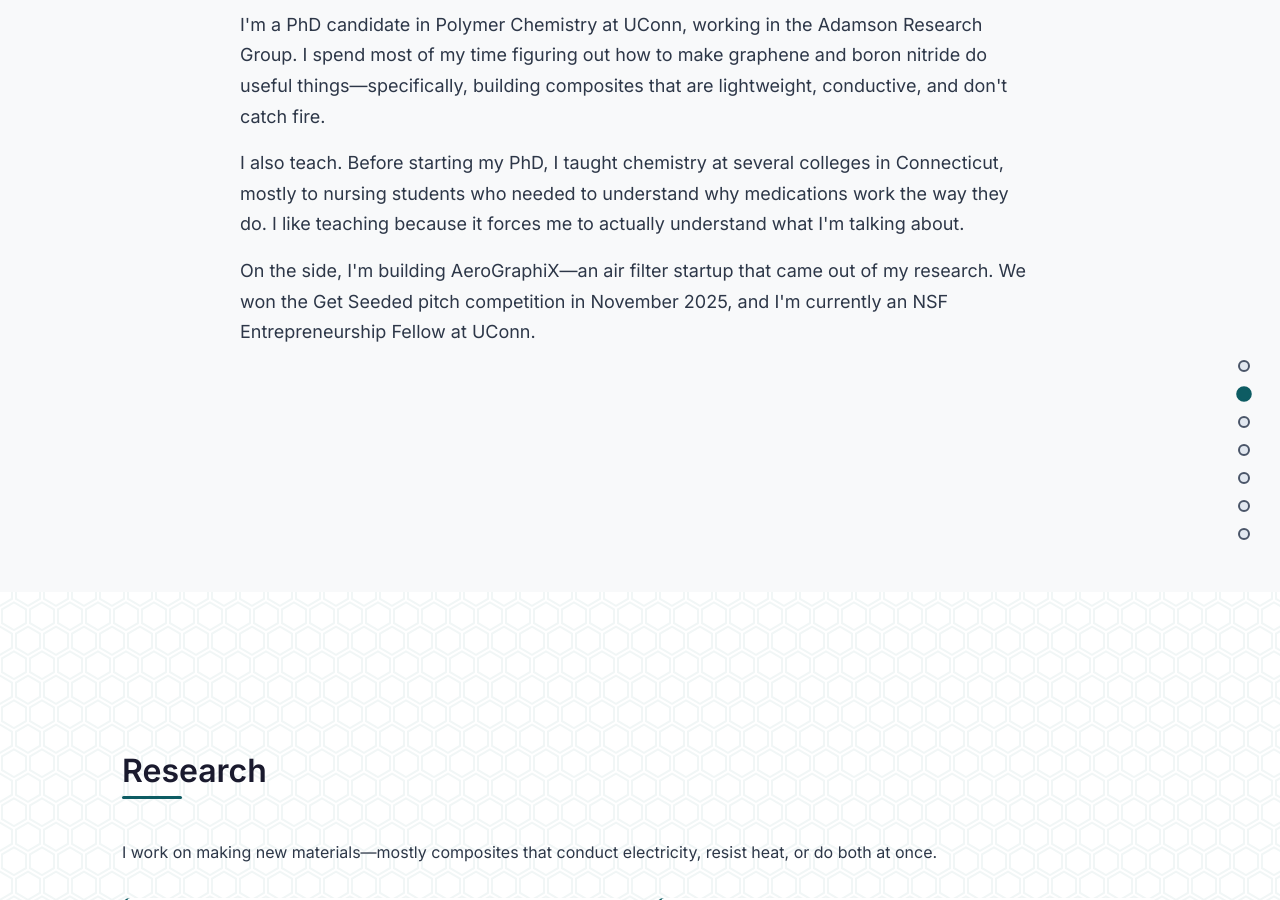
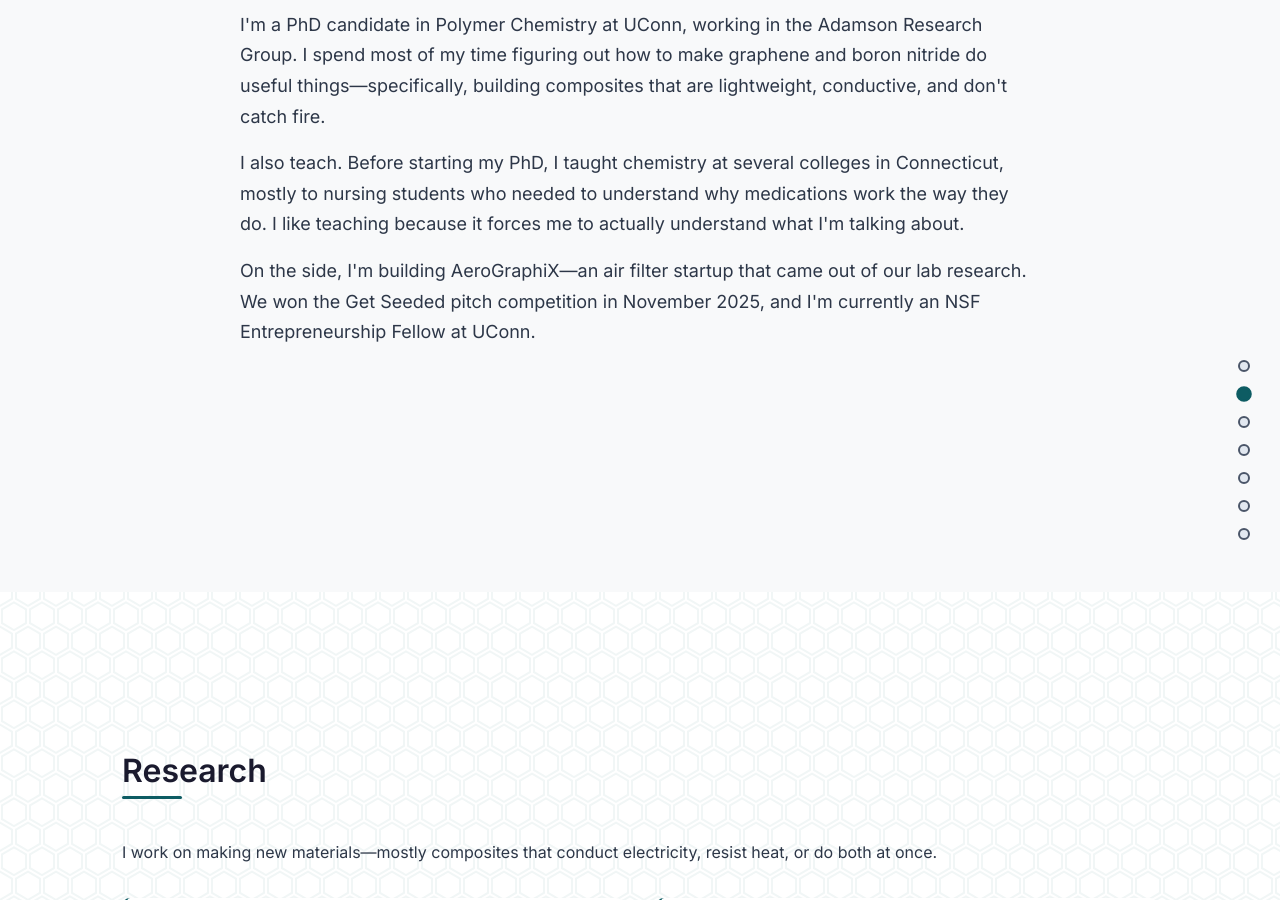
Before and after one commit to deep2025ai/deep2025ai.github.io, a Jekyll site: the page built from index.html, in a window 1280 px wide and 900 px high, scrolled down 1208 px. Built offline with Jekyll 4.4.1, drawn with Linux system fonts in a browser that asks for light colours; a style sheet for code colours, icons or effects is not loaded.

Commit message:
Update AeroGraphiX sentence: our lab research

```diff
--- a/index.html
+++ b/index.html
@@ -35,7 +35,7 @@
         I also teach. Before starting my PhD, I taught chemistry at several colleges in Connecticut, mostly to nursing students who needed to understand why medications work the way they do. I like teaching because it forces me to actually understand what I'm talking about.
       </p>
       <p>
-        On the side, I'm building AeroGraphiX&mdash;an air filter startup that came out of my research. We won the Get Seeded pitch competition in November 2025, and I'm currently an NSF Entrepreneurship Fellow at UConn.
+        On the side, I'm building AeroGraphiX&mdash;an air filter startup that came out of our lab research. We won the Get Seeded pitch competition in November 2025, and I'm currently an NSF Entrepreneurship Fellow at UConn.
       </p>
     </div>
   </div>
```
